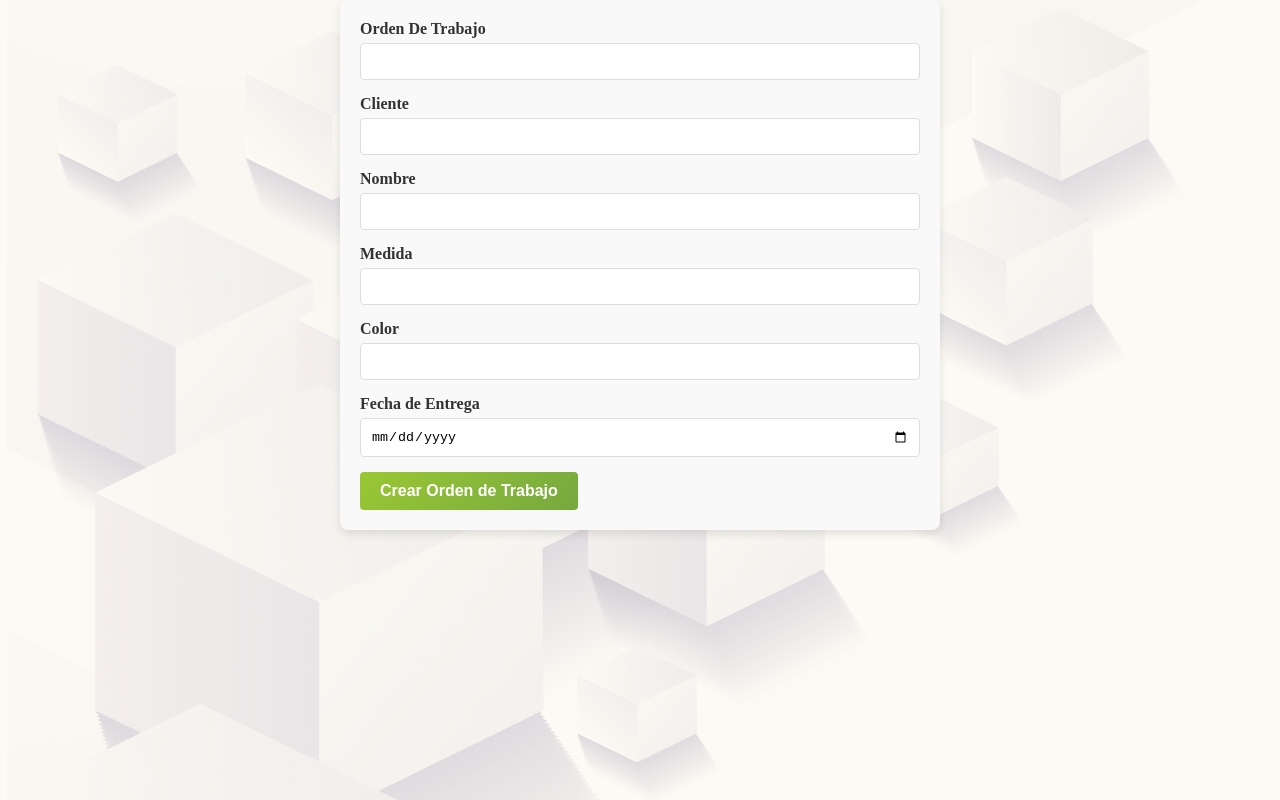
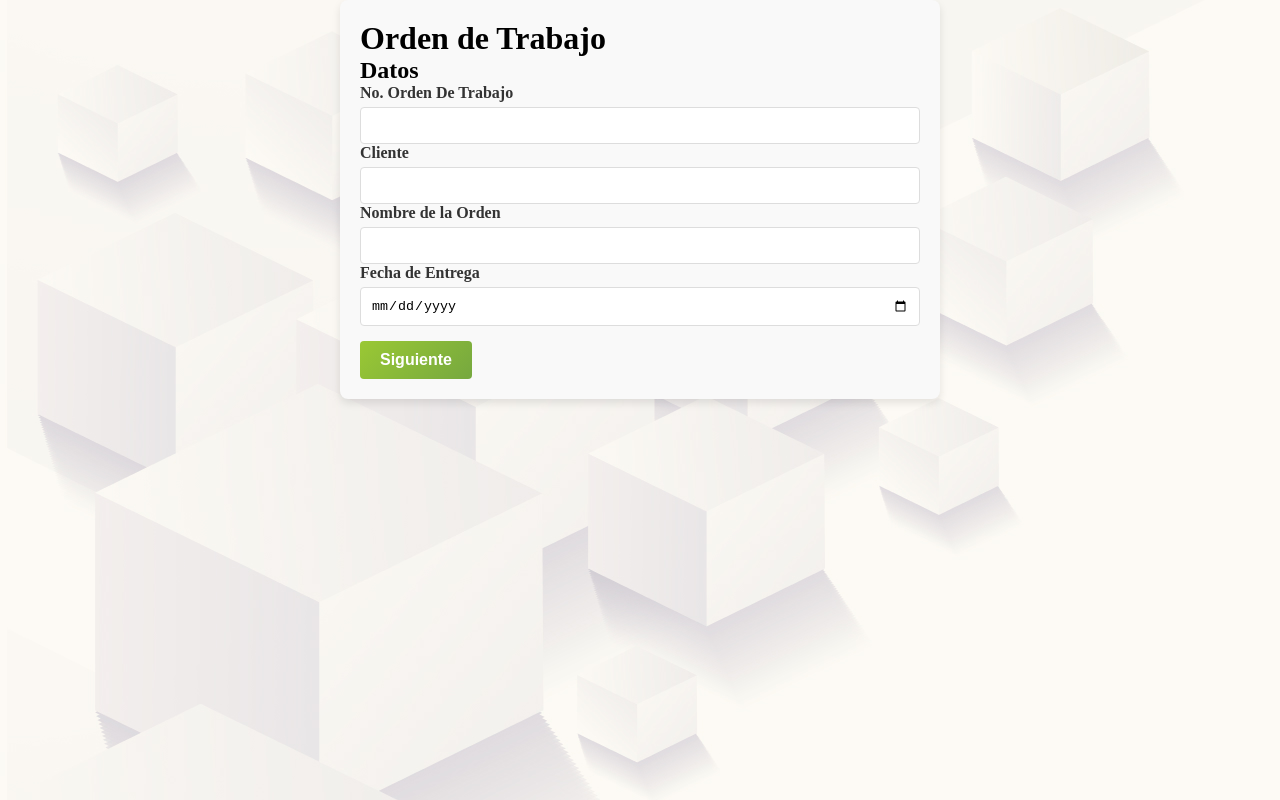
Before and after one commit to Adan0930/FrontProcMak, a React (Create React App) app: page /orders in a window 1280 px wide. Built offline with nearby package versions, Linux system fonts and the light colour scheme; what @nextui-org/react would draw is missing.

Commit message:
multistepOrders01

```diff
--- a/src/Components/orders/createOrder.js
+++ b/src/Components/orders/createOrder.js
@@ -1,73 +1,134 @@
 import {useForm} from 'react-hook-form';
+import {useState} from 'react';
 import './createO.css';
 
 const CreateOrder = ()=>{
-  const { register, handleSubmit, formState: { errors } } = useForm();
+  const { register, handleSubmit, formState: { errors },trigger } = useForm();
+  const [step, setStep] = useState(1);
 
   const onSubmit = (data) => {
     console.log(data);
     // Aquí puedes enviar los datos a tu backend o realizar otras acciones
   };
 
+  const nextStep = async ()=>{
+    let valid = false;
+    if(step === 1){
+      valid = await trigger(['WorkOrder','Client','Name','DeliveryDate'])
+    }
+    if(valid){
+      setStep(step + 1);
+    }
+  }
+  const prevStep = () => {
+    setStep(step - 1);
+  };
+
+// FORM
   return (
     <form onSubmit={handleSubmit(onSubmit)} className="order-form">
-      {/* WORK ORDER */}
+      <h1>Orden de Trabajo</h1>
+      {/* WORK ORDER PART ONE  */}
+      {step === 1 && (
          <div className="form-group">
-        <label htmlFor="workOrder">Orden De Trabajo</label>
+          <h2>Datos</h2>
+         <label htmlFor="workOrder">No. Orden De Trabajo</label>
          <input
            className="form-control"
            {...register('WorkOrder', { required: 'El numero de orden es requerido' })}
          />
          {errors.WorkOrder && <p className="error-message">{errors.WorkOrder.message}</p>}
-      </div>
-
-      <div className="form-group">
+        {/* CLIENT  */}
          <label htmlFor="Client">Cliente</label>
         <input
           className="form-control"
           {...register('Client', { required:'El cliente es requerido'})}
         />
         {errors.Client && <p className="error-message">{errors.Client.message}</p>}
-      </div>
-
-      <div className="form-group">
-        <label htmlFor="Name">Nombre</label>
+        {/* NAME  */}
+        <label htmlFor="Name">Nombre de la Orden</label>
         <input
           className="form-control"
           {...register('Name', { required:'Este Campo Es Requerido'})}
         />
         {errors.Name && <p className="error-message">{errors.Name.message}</p>}
+        {/*DATE*/}
+        <label htmlFor="DeliveryDate">Fecha de Entrega</label>
+        <input
+          id="DeliveryDate"
+          type="date"
+          className="form-control"
+          {...register('DeliveryDate', { required: 'Ingrese una Fecha de Entrega' })}
+        />
+        {errors.DeliveryDate && <p className="error-message">{errors.DeliveryDate.message}</p>}
        </div>
+        )}
+      {/* WORK ORDER PART TWO  */}
+      {step === 2 &&(
+        <div className="form-group">
+          <h2>Especificaciones Funcionales</h2>
+            {/* DESCRIPTION */}
+          <label htmlFor='Description'>Descripcion</label>
+          <input className='form-control'
+          {...register('Description')} />
 
-      <div className="form-group">
-        <label htmlFor="Size">Medida</label>
+          {/* CHARACTERISTICS  */}
+          <label htmlFor="Characteristics">Caracteristicas Principales</label>
+          <input
+          className="form-control"
+          {...register('Characteristics')}
+          />
+
+          {/* SIZE  */}
+          <label htmlFor="Size">Medidas</label>
           <input
           className="form-control"
           {...register('Size')}
           />
-      </div>
 
-      <div className="form-group">
+          {/* COLOR  */}
           <label htmlFor="Color">Color</label>
           <input
           className="form-control"
           {...register('Color')}
           />
         </div>
+      )}
 
-      <div className="form-group">
-        <label htmlFor="deliveryDate">Fecha de Entrega</label>
+      {/* WORK ORDER PART TREE  */}
+      {step === 3 &&(
+        <div className='form-group'>
+          <h1>Especificaciones de Diseño</h1>
+           <label htmlFor='Materiales'/>
            <input
-          id="deliveryDate"
-          type="date"
-          className="form-control"
-          {...register('deliveryDate', { required: 'La fecha de entrega es obligatoria' })}
+            className='form-control'
+            {...register('Materiales')}
           />
-        {errors.deliveryDate && <p className="error-message">{errors.deliveryDate.message}</p>}
         </div>
+      )}
 
 
-      <button type="submit" className="submit-button">Crear Orden de Trabajo</button>
+
+      <div className="button-group">
+          {step > 1 && (
+            <button onClick={prevStep} className="submit-button">
+              Atrás
+            </button>
+          )}
+          {step < 3 ? (
+            <button onClick={nextStep} className="submit-button">
+              Siguiente
+            </button>
+          ) : (
+            <button
+            type='submit'
+              className="submit-button"
+              onClick={() => alert("Login completado")}
+            >
+              Crear Orden de Trabajo
+            </button>
+          )}
+        </div>
     </form>
   );
 
--- a/src/routes/index.js
+++ b/src/routes/index.js
@@ -18,15 +18,11 @@ const ComRoutes = ()=>{
                 <Route path='/' Component={Home} />
                 <Route path='/login' Component={Login}/>
                 <Route path='/register/company' Component={FormSignUpCompany}/>
-
                 <Route path='/Suscripciones' Component={Suscriptions}/>
-
                 <Route path='/register/user' Component={FormUserCompany}/>
                 <Route path='/profile' Component={Profile}/>
                 <Route path='/orders' Component={Orders}/>
                 <Route path='/register/user' Component={FormUserCompany}/>
-
-
             </Routes>
         </Router>
     );
```
Also changed, not shown: src/Components/orders/orders.js (+10 -0 lines), src/Components/orders/index.js (added), src/Components/orders/navOrders.js (added), src/Components/orders/orders-nav.js (deleted), src/Components/orders/propuseUse.js (added), src/Pages/Orders/index.js (line endings or trailing spaces), 1 other file (tests, documents, lock files or other folders). Lines whose indentation alone changed are shown as unchanged.
